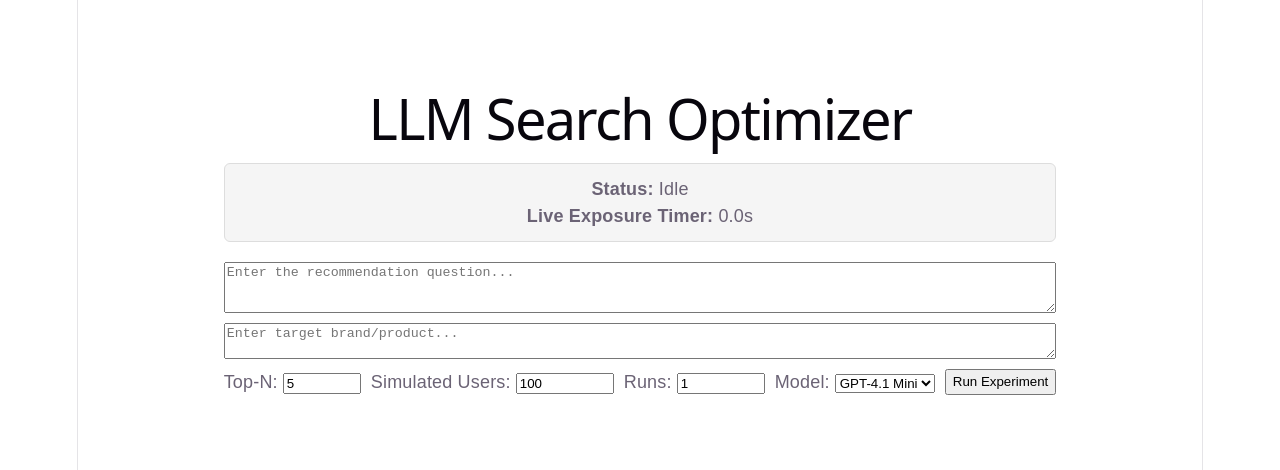
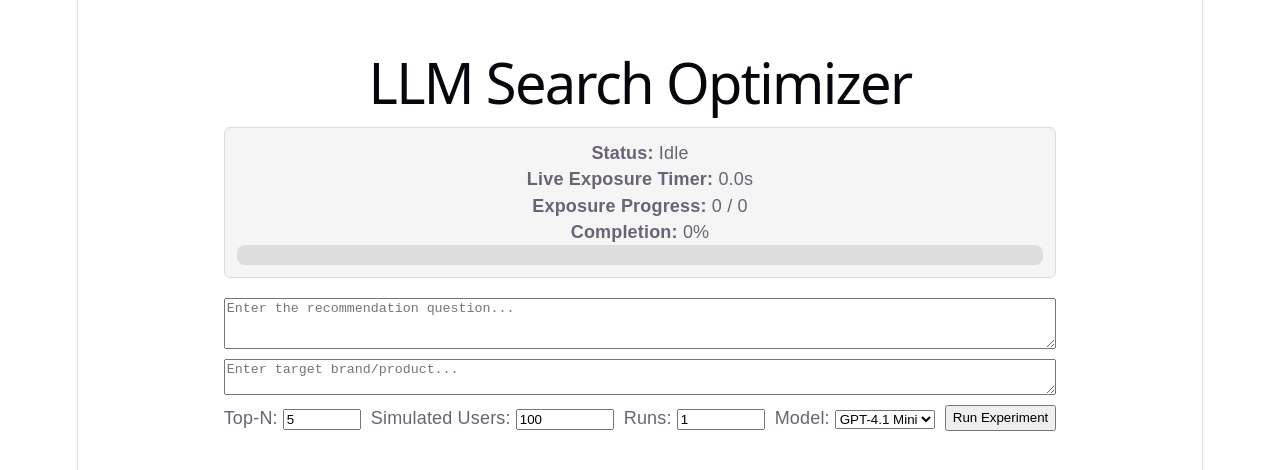
Before and after one commit to MelanthaChen/llm-search-frontend, a React app: page / in a window 1280 px wide. Shown: the part 156-626 px from the top of the page. Built offline with nearby package versions, Linux system fonts and the light colour scheme; the HTML template or start-up script is replaced by a standard one.

Commit message:
add realtime progress bar

```diff
--- a/src/App.jsx
+++ b/src/App.jsx
@@ -1,4 +1,7 @@
-import { useState, useRef } from "react";
+import {
+  useState,
+  useRef,
+} from "react";
 import axios from "axios";
 
 function App() {
@@ -23,7 +26,15 @@ function App() {
   const [elapsedTime, setElapsedTime] =
     useState("0.0");
 
+  const [progress, setProgress] = useState({
+    completed: 0,
+    total: 0,
+    percentage: 0,
+  });
+
   const timerRef = useRef(null);
+
+  const progressRef = useRef(null);
 
   /**
    * Start frontend timer.
@@ -48,6 +59,11 @@ function App() {
       clearInterval(timerRef.current);
 
       timerRef.current = null;
+    }
+    if (progressRef.current) {
+      clearInterval(progressRef.current);
+
+      progressRef.current = null;
     }
   };
 
@@ -90,6 +106,20 @@ function App() {
       );
 
       const sessionId = prepared.data.sessionId;
+
+      /**
+      * Start live progress polling.
+      */
+      progressRef.current = setInterval(async () => {
+        try {
+          const progressRes = await axios.get(
+            `https://llm-search-optimizer-backend.onrender.com/experiment-progress/${sessionId}`,
+          );
+          setProgress(progressRes.data);
+        } catch (err) {
+          console.error(err);
+        }
+      }, 1000);
 
       /**
        * Step 2:
@@ -213,6 +243,35 @@ function App() {
           <b>Live Exposure Timer:</b>{" "}
           {elapsedTime}s
         </p>
+
+        <p>
+          <b>Exposure Progress:</b>{" "}
+          {progress.completed} / {progress.total}
+        </p>
+
+        <p>
+          <b>Completion:</b>{" "}
+          {progress.percentage}%
+        </p>
+
+        <div
+          style={{
+            width: "100%",
+            height: "20px",
+            background: "#ddd",
+            borderRadius: "8px",
+            overflow: "hidden",
+          }}
+        >
+          <div
+            style={{
+              width: `${progress.percentage}%`,
+              height: "100%",
+              background: "#4caf50",
+              transition: "0.3s",
+            }}
+          />
+        </div>
 
         {backendExposureSeconds && (
           <p>
```
